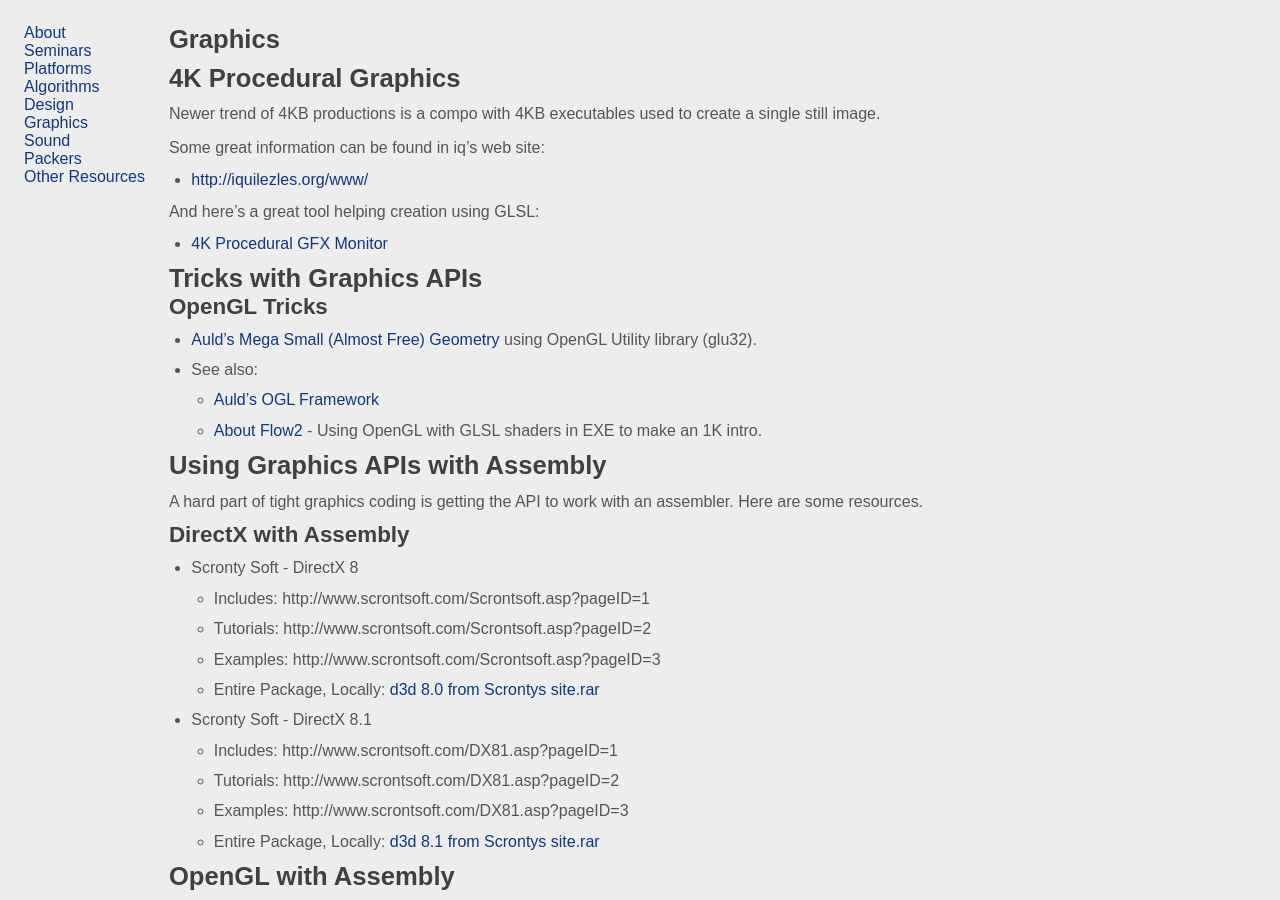
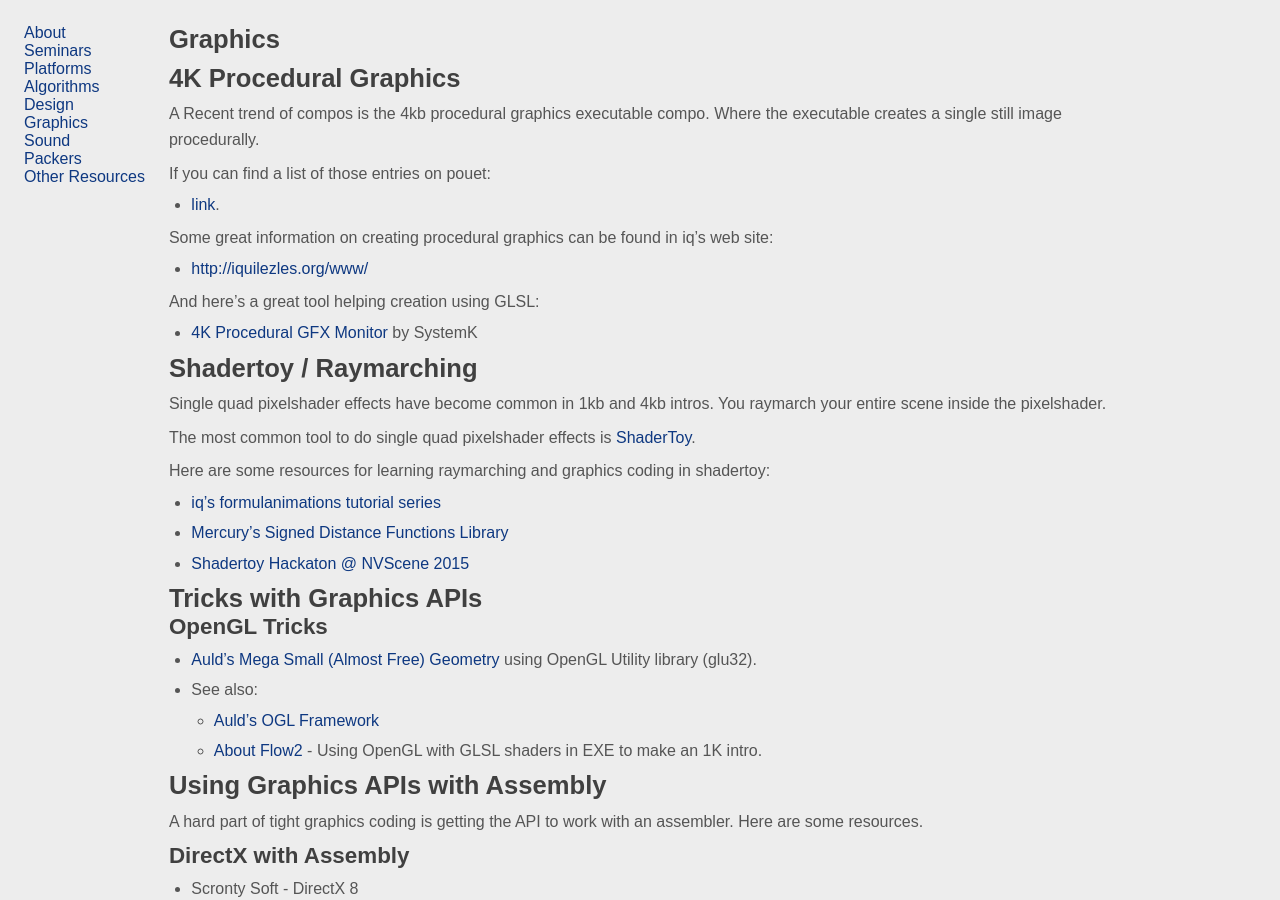
Before and after one commit to in4k/in4k.github.io, a Jekyll site: the page built from wiki/graphics.markdown, in a window 1280 px wide and 900 px high. Built offline with Jekyll 4.4.1, drawn with Linux system fonts in a browser that asks for light colours; some web fonts are replaced.

Commit message:
Update graphics.markdown

```diff
--- a/wiki/graphics.markdown
+++ b/wiki/graphics.markdown
@@ -5,15 +5,30 @@
 
 # 4K Procedural Graphics
 
-Newer trend of 4KB productions is a compo with 4KB executables used to create a single still image.
+A Recent trend of compos is the 4kb procedural graphics executable compo. Where the executable creates a single still image procedurally.
 
-Some great information can be found in iq's web site:
+If you can find a list of those entries on pouet:
+
+ * [link](http://www.pouet.net/prodlist.php?type%5B0%5D=procedural+graphics&page=1&order=thumbup).
+
+Some great information on creating procedural graphics can be found in iq's web site:
 
 * [http://iquilezles.org/www/](http://iquilezles.org/www/)
 
 And here's a great tool helping creation using GLSL:
 
-* [4K Procedural GFX Monitor](http://pouet.net/prod.php?which=52974)
+* [4K Procedural GFX Monitor](http://pouet.net/prod.php?which=52974) by SystemK
+
+# Shadertoy / Raymarching
+
+Single quad pixelshader effects have become common in 1kb and 4kb intros. You raymarch your entire scene inside the pixelshader.
+
+The most common tool to do single quad pixelshader effects is [ShaderToy](http://shadertoy.com).
+
+Here are some resources for learning raymarching and graphics coding in shadertoy:
+* [iq's formulanimations tutorial series](https://www.youtube.com/playlist?list=PL0EpikNmjs2CYUMePMGh3IjjP4tQlYqji)
+* [Mercury's Signed Distance Functions Library](http://mercury.sexy/hg_sdf/)
+* [Shadertoy Hackaton @ NVScene 2015](https://www.youtube.com/watch?v=jjU3rO36zCs)
 
 # Tricks with Graphics APIs
 
@@ -41,13 +56,13 @@
     * Examples: http://www.scrontsoft.com/DX81.asp?pageID=3
     * Entire Package, Locally: [d3d 8.1 from Scrontys site.rar](http://in4k.untergrund.net/direct%203d/d3d_8.1_from_Scrontys_site.rar)
 
-# OpenGL with Assembly
+## OpenGL with Assembly
 
 * Article from Hugi Issue 26
     * URL: http://www.hugi.scene.org/main.php?page=hugi26
     * Locally: [hugi 26 - coding corner graphics polaris opengl with assembly in 4kb.htm](http://in4k.untergrund.net/html_articles/hugi%2026%20-%20coding%20corner%20graphics%20polaris%20opengl%20with%20assembly%20in%204kb.htm)
 
-## Software Samples
+# Software Samples
 * Sample ports of NeHe Content
     * URL: http://nehe.gamedev.net/
     * Locally: NEHE.rar
```
